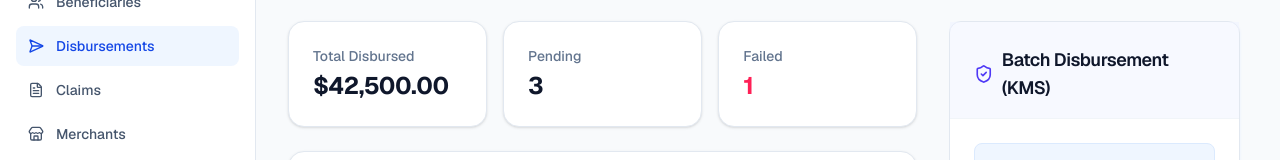
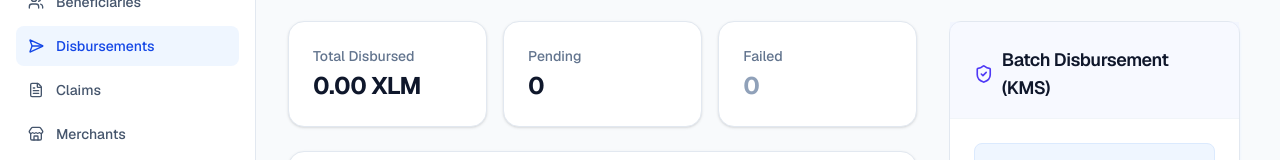
Before and after one commit to Dranyl-23/4PS-Nexus, a Next.js app in the folder web/: page /disbursements in a window 1280 px wide. Shown: the part 183-343 px from the top of the page. Built offline with nearby package versions, Linux system fonts and the light colour scheme.

Commit message:
Remove mock statistics from Disbursements page

```diff
--- a/web/src/app/disbursements/page.tsx
+++ b/web/src/app/disbursements/page.tsx
@@ -23,15 +23,15 @@ export default function DisbursementsPage() {
           <div className="grid grid-cols-1 sm:grid-cols-3 gap-4 shrink-0">
             <div className="p-6 rounded-2xl bg-white border border-slate-200 shadow-sm">
               <p className="text-sm font-medium text-slate-500 mb-1">Total Disbursed</p>
-              <h3 className="text-2xl font-bold tracking-tight text-slate-900">$42,500.00</h3>
+              <h3 className="text-2xl font-bold tracking-tight text-slate-900">0.00 XLM</h3>
             </div>
             <div className="p-6 rounded-2xl bg-white border border-slate-200 shadow-sm">
               <p className="text-sm font-medium text-slate-500 mb-1">Pending</p>
-              <h3 className="text-2xl font-bold tracking-tight text-slate-900">3</h3>
+              <h3 className="text-2xl font-bold tracking-tight text-slate-900">0</h3>
             </div>
             <div className="p-6 rounded-2xl bg-white border border-slate-200 shadow-sm">
               <p className="text-sm font-medium text-slate-500 mb-1">Failed</p>
-              <h3 className="text-2xl font-bold tracking-tight text-rose-500">1</h3>
+              <h3 className="text-2xl font-bold tracking-tight text-slate-400">0</h3>
             </div>
           </div>
 
```
